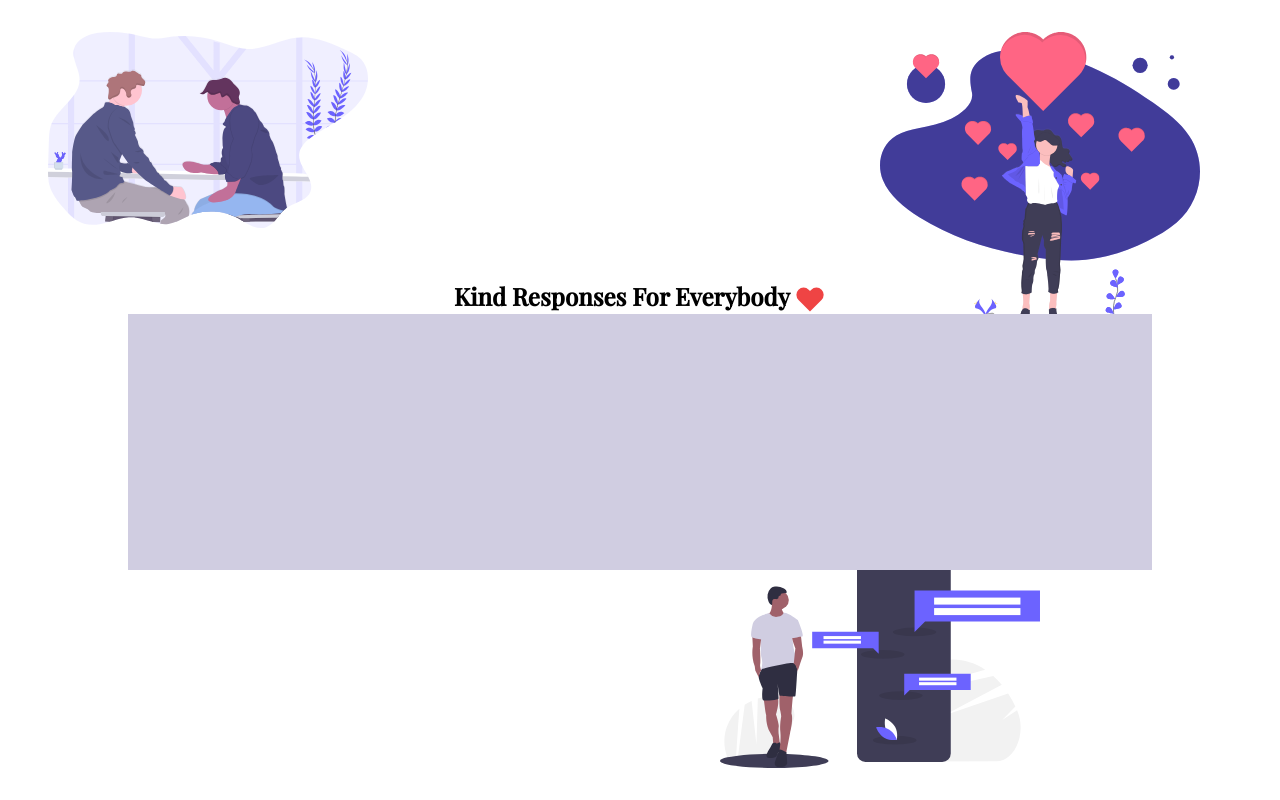
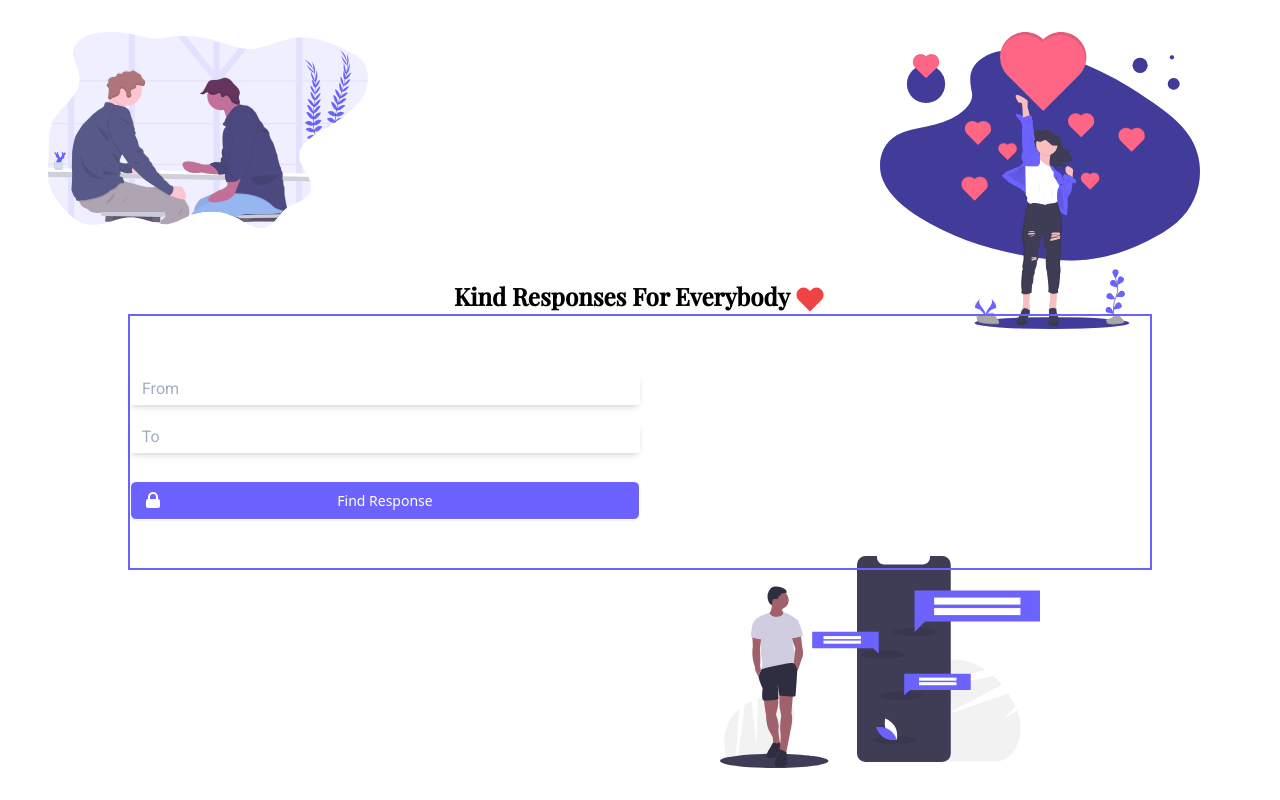
Before and after one commit to sklymoshenko/kindResponse, a Nuxt app: page / in a window 1280 px wide. Built offline with nearby package versions, Linux system fonts and the light colour scheme.

Commit message:
add inputs for from and too + button for resonse

```diff
--- /dev/null
+++ b/components/Base/BaseAttribute.vue
@@ -0,0 +1,28 @@
+<template>
+  <div
+    class="rounded-md shadow-md w-full my-2"
+  >
+    <input
+      :id="label"
+      type="text"
+      class="focus:outline-none focus:ring focus:border-danger block w-full sm:text-lg border-gray-300 rounded-sm font-primary h-8 pl-2"
+      :placeholder="label"
+    >
+  </div>
+</template>
+
+<script lang="ts">
+import Vue from "vue";
+
+export default Vue.extend({
+  name: "BaseAttribute",
+  props: {
+    label: {
+      type: String,
+      default: "Lbl:"
+    }
+  }
+});
+</script>
+
+<style></style>
--- a/components/GetStarted.vue
+++ b/components/GetStarted.vue
@@ -1,12 +1,42 @@
 <template>
-  <div class="started-test flex mx-auto bg-shade h-64 w-4/5 z-10 origin-center" />
+  <div
+    class="started-test flex mx-auto border-secondary border-solid border-2 h-64 w-4/5 z-10 origin-center"
+  >
+    <div class="wrapper w-full md:w-1/2 flex flex-col  mt-3 md:my-auto">
+      <BaseAttribute label=" From" />
+      <BaseAttribute label=" To" />
+      <button
+        type="submit"
+        class="group transition duration-150 ease-in-out relative w-full mt-5 shadow-sm flex justify-center py-2 px-4 border border-transparent text-sm font-medium rounded-md text-white bg-secondary lg:hover:bg-secondary-hovered lg:active:bg-secondary-hovered focus:outline-none focus:ring-2 focus:ring-offset-2 focus:ring-indigo-500 ac"
+      >
+        <span class="absolute left-0 inset-y-0 flex items-center pl-3">
+          <!-- Heroicon name: lock-closed -->
+          <svg
+            class="h-5 w-5 text-white group-hover:text-white"
+            xmlns="http://www.w3.org/2000/svg"
+            viewBox="0 0 20 20"
+            fill="currentColor"
+            aria-hidden="true"
+          >
+            <path
+              fill-rule="evenodd"
+              d="M5 9V7a5 5 0 0110 0v2a2 2 0 012 2v5a2 2 0 01-2 2H5a2 2 0 01-2-2v-5a2 2 0 012-2zm8-2v2H7V7a3 3 0 016 0z"
+              clip-rule="evenodd"
+            />
+          </svg>
+        </span>
+        Find Response
+      </button>
+    </div>
+  </div>
 </template>
-
 <script lang="ts">
 import Vue from "vue";
+import BaseAttribute from "@/components/Base/BaseAttribute.vue";
 
 export default Vue.extend({
-  name: "GetStarted"
+  name: "GetStarted",
+  components: { BaseAttribute }
 });
 </script>
 
--- a/tailwind.config.js
+++ b/tailwind.config.js
@@ -10,7 +10,10 @@ module.exports = {
       primary: "#3f3e56",
       secondary: "#6c63ff",
       shade: "#d0cde1",
-      danger: "#EF4444"
+      danger: "#EF4444",
+      "primary-hovered": "#3f3e56",
+      "secondary-hovered": "#6c63ffd6",
+      white: "#fff"
     },
     fontFamily: {
       primary: ["Roboto", "ui-sans-serif"],
```
Also changed, not shown: .eslintrc.js, 2 other files (tests, documents, lock files or other folders).
